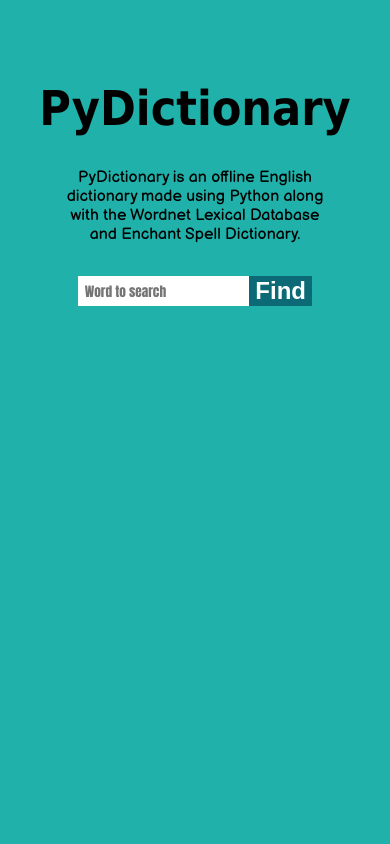
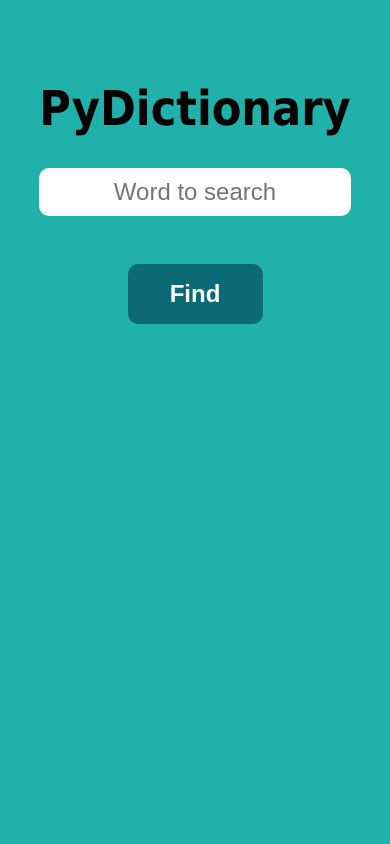
Before and after one commit to aditeyabaral/pydictionary, a Flask app: page / in a window 390 px wide. Run offline with Flask 2, Linux system fonts and the light colour scheme; some libraries are stand-ins or nearby versions.

Commit message:
Improve Responsive

```diff
--- a/src/static/home.css
+++ b/src/static/home.css
@@ -1,5 +1,3 @@
-@import url('https://fonts.googleapis.com/css2?family=Anton&family=Balsamiq+Sans&display=swap');
-
 *{
     box-sizing: border-box;
 }
@@ -8,6 +6,7 @@
     margin: 0;
     padding: 0;
     box-sizing: border-box;
+    font-family: Tahoma, Verdana, Arial, sans-serif;
     background-color:lightseagreen;
 }
 
@@ -28,24 +27,23 @@
     font-family: Tahoma, Verdana, Arial, sans-serif;;
 }
 
-header .heading-content{
-    width: 70%;
-    margin: 0 auto 2em;
-    font-family: 'Balsamiq Sans', cursive;
-    text-align: center;
-}
 
 .input-field{
     width: 40vw;
     display: flex;
+    flex-direction: column;
+    align-items: center;
     /* height: ; */
 }
 
 .input-field .input{
-    flex-basis: 80%;
-    font-family: 'Anton',cursive;
     border: none;
-    padding-left: .5em;
+    width: 100%;
+    text-align: center;
+    padding: 10px;
+    font-size: 1.5em;
+    border-radius: 10px;
+    margin-bottom: 2em;
 }
 
 .input-field .input:focus{
@@ -54,15 +52,16 @@
 }
 
 .input-field .input-submit{
-    flex: auto;
-    height: 100%;
     border: none;
+    font-size: 1.5em;
     font-weight: bold;
     background-color: #0b6a75;
     color: #ffffff;
-    font-size: 1.5em;
+    width: 135px;
+    height: 60px;
     box-sizing: border-box;
     cursor: pointer;
+    border-radius: 10px;
 }
 
 @media all and (max-width: 768px) {
@@ -95,11 +94,12 @@
         height: auto;
     }
 
+    .input-field{
+        width: 80vw;
+    }
+
     header .heading-title{
         font-size: 3em;
     }
 
-    header .heading-content{
-        font-size: 1em;
-    }
 }
--- a/src/templates/home.html
+++ b/src/templates/home.html
@@ -6,7 +6,6 @@
     <main class="container">
         <header>
             <h1 class="heading-title"> PyDictionary</h1>
-            <p class="heading-content">PyDictionary is an offline English dictionary made using Python along with the Wordnet Lexical Database and Enchant Spell Dictionary.</p>
         </header>
         <form action="" method="post" novalidate>
             {{ form.hidden_tag() }}
```
Also changed, not shown: src/static/style.css (+17 -20 lines).
